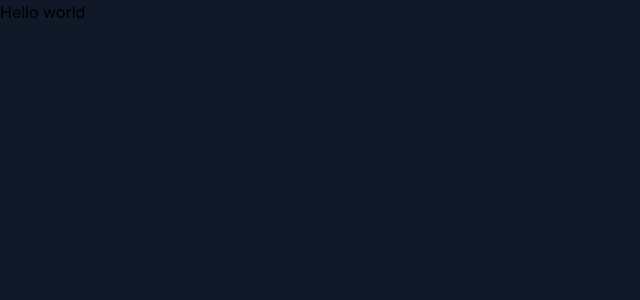
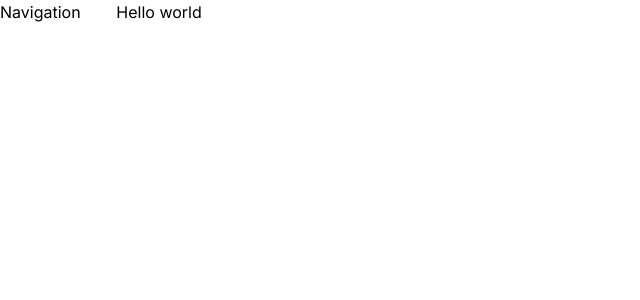
Before and after one commit to witehound/zend, a Next.js app in the folder client/: page / in a window 1280 px wide. Shown: the top 300 px of the page, without its empty margins (0-640 px from the left). Built offline with nearby package versions, Linux system fonts and the light colour scheme.

Commit message:
created navigation component

```diff
--- /dev/null
+++ b/client/src/app/components/Navigation.tsx
@@ -0,0 +1,3 @@
+export default function Navigation() {
+  return <main className=" flex-1">Navigation</main>;
+}
--- /dev/null
+++ b/client/src/app/components/index.ts
@@ -0,0 +1,5 @@
+import Navigation from "./Navigation";
+
+export {
+    Navigation
+}
--- a/client/src/app/layout.tsx
+++ b/client/src/app/layout.tsx
@@ -1,6 +1,7 @@
 import "./globals.css";
 import type { Metadata } from "next";
 import { Inter } from "next/font/google";
+import { Navigation } from "./components";
 
 const inter = Inter({ subsets: ["latin"] });
 
@@ -16,7 +17,10 @@ export default function RootLayout({
 }) {
   return (
     <html lang="en">
-      <body className={`${inter.className} bg-gray-900`}>{children}</body>
+      <body className={`${inter.className} w-full flex`}>
+        <Navigation />
+        <main className=" flex-[10]">{children}</main>
+      </body>
     </html>
   );
 }
```
